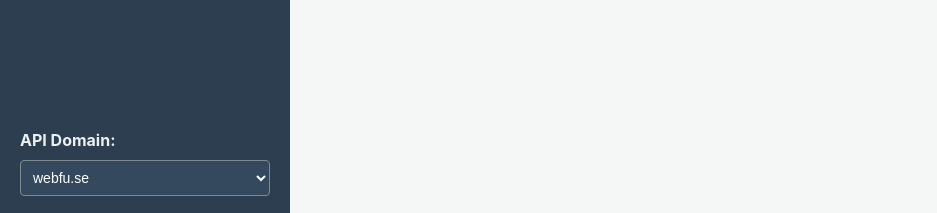
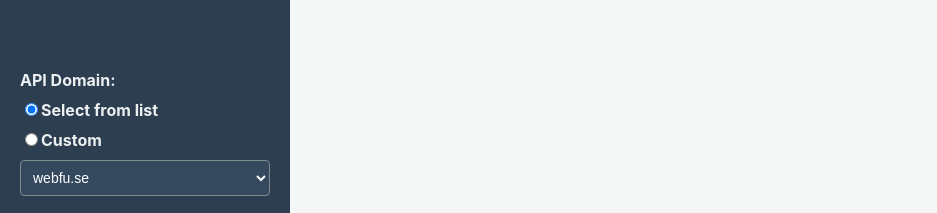
Before and after one commit to aogz/webfuse-marketplace-toolkit, a React (Create React App) app: page / in a window 1280 px wide. Shown: the part 584-797 px from the top of the page, without its empty margins (0-937 px from the left). Built offline with nearby package versions, Linux system fonts and the light colour scheme; no server answers.

Commit message:
manual domain enter

```diff
--- a/src/App.js
+++ b/src/App.js
@@ -7,6 +7,10 @@ import './App.css';
 
 function App() {
   const [domain, setDomain] = useState('webfu.se');
+  const [customDomain, setCustomDomain] = useState('');
+  const [useCustomDomain, setUseCustomDomain] = useState(false);
+
+  const effectiveDomain = useCustomDomain ? customDomain : domain;
 
   return (
     <Router>
@@ -27,19 +31,51 @@ function App() {
             </li>
           </ul>
           <div className="domain-selector">
-            <label htmlFor="domain" >API Domain:</label>
-            <select id="domain" value={domain} onChange={(e) => setDomain(e.target.value)} >
-              <option value="webfu.se">webfu.se</option>
-              <option value="webfuse.com">webfuse.com</option>
-              <option value="sbox.net">sbox.net</option>
-            </select>
+            <label className="block mb-2 text-sm font-medium">API Domain:</label>
+            <div className="mb-2">
+                <label className="mr-4">
+                    <input
+                        type="radio"
+                        name="domainSelection"
+                        checked={!useCustomDomain}
+                        onChange={() => setUseCustomDomain(false)}
+                        className="mr-1"
+                    />
+                    Select from list
+                </label>
+                <label>
+                    <input
+                        type="radio"
+                        name="domainSelection"
+                        checked={useCustomDomain}
+                        onChange={() => setUseCustomDomain(true)}
+                        className="mr-1"
+                    />
+                    Custom
+                </label>
+            </div>
+            {useCustomDomain ? (
+                <input
+                    type="text"
+                    value={customDomain}
+                    onChange={(e) => setCustomDomain(e.target.value)}
+                    placeholder="e.g., my-proxy.com"
+                    className="w-full p-2 rounded-md bg-gray-700 border-gray-600 text-white"
+                />
+            ) : (
+                <select id="domain" value={domain} onChange={(e) => setDomain(e.target.value)} >
+                    <option value="webfu.se">webfu.se</option>
+                    <option value="webfuse.com">webfuse.com</option>
+                    <option value="sbox.net">sbox.net</option>
+                </select>
+            )}
           </div>
         </nav>
         <main className="content">
           <Routes>
-            <Route path="/" element={<Marketplace domain={domain} />} />
-            <Route path="/export" element={<Export domain={domain} />} />
-            <Route path="/import" element={<Import domain={domain} />} />
+            <Route path="/" element={<Marketplace domain={effectiveDomain} />} />
+            <Route path="/export" element={<Export domain={effectiveDomain} />} />
+            <Route path="/import" element={<Import domain={effectiveDomain} />} />
           </Routes>
         </main>
       </div>
```
